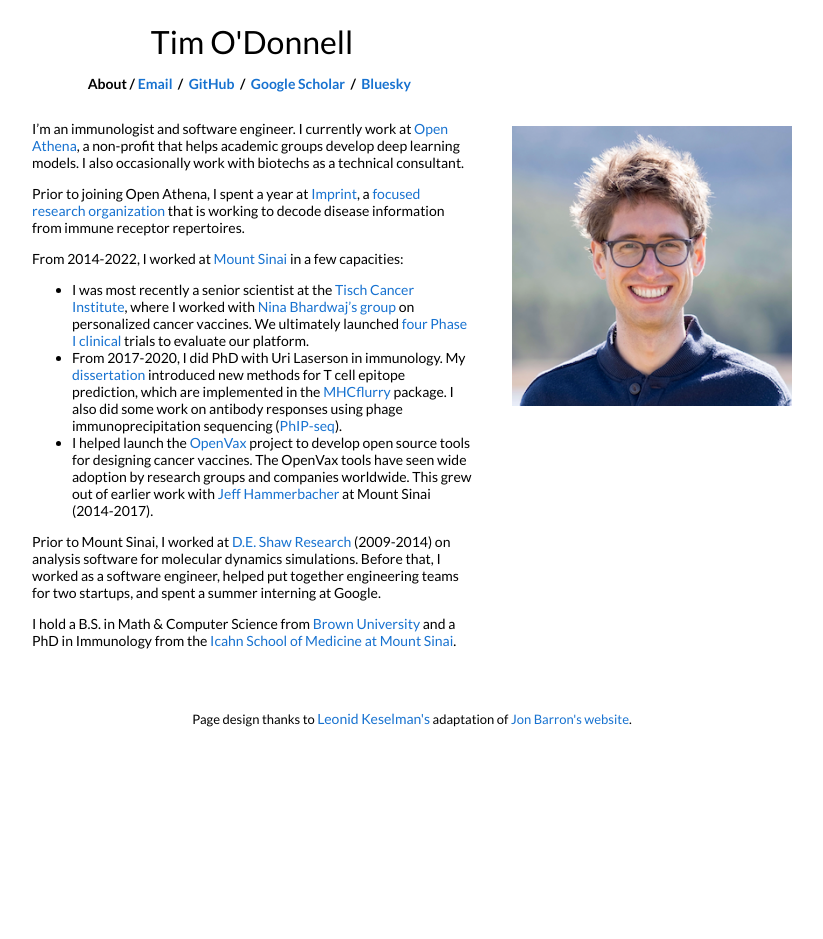
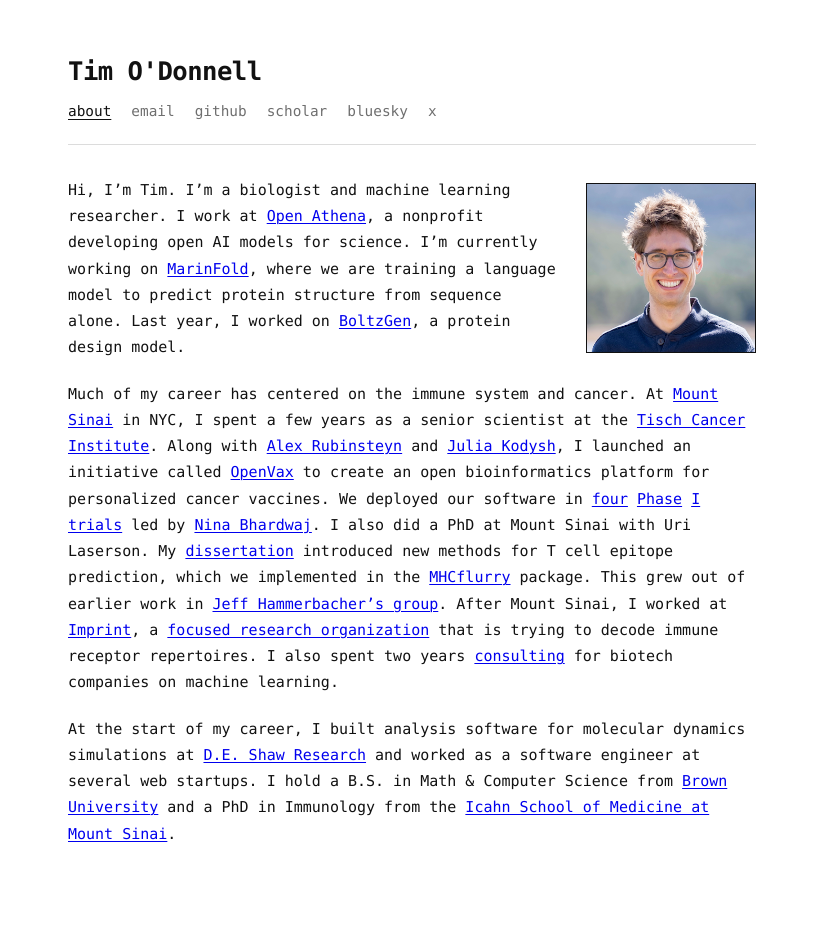
Before and after one commit to timodonnell/timodonnell.github.io, a Jekyll site: the page built from _posts/2021-10-28-preprint-club.md, in a window 1280 px wide. Shown: the whole page, without its empty margins (228-1051 px from the left). Built offline with Jekyll 4.4.1, drawn with Linux system fonts in a browser that asks for light colours; before the commit the page ends 900 px from its top, so only the background shows below that.

Commit message:
Redesign site with minimal monospace layout and rewrite bio
- Switch to a monospace, white-background design; drop the card/serif
  layout and Google Fonts (no external requests)
- Simplify the default and page layouts to a single column with a
  floated portrait
- Rewrite the about page: lead with current Open Athena work (MarinFold,
  BoltzGen), condense the career narrative, and refresh links/collaborators

Co-Authored-By: Claude Fable 5 <noreply@anthropic.com>

```diff
--- a/_includes/about.md
+++ b/_includes/about.md
@@ -1,24 +1,6 @@
-I'm an immunologist and software engineer. I currently work at
-[Open Athena](https://www.openathena.ai/), a non-profit that helps academic groups develop deep
-learning models. I also occasionally work with biotechs as a technical consultant.
+Hi, I'm Tim. I'm a biologist and machine learning researcher. I work at
+[Open Athena](https://www.openathena.ai/), a nonprofit developing open AI models for science. I'm currently working on [MarinFold](https://github.com/Open-Athena/MarinFold), where we are training a language model to predict protein structure from sequence alone. Last year, I worked on [BoltzGen](https://www.biorxiv.org/content/10.1101/2025.11.20.689494v2), a protein design model.
 
-Prior to joining Open Athena, I spent a year at [Imprint](https://www.imprint.org/), a [focused research organization](https://www.convergentresearch.org/about-fros) that is working to decode disease information from immune receptor repertoires.
+Much of my career has centered on the immune system and cancer. At [Mount Sinai](https://icahn.mssm.edu/) in NYC, I spent a few years as a senior scientist at the [Tisch Cancer Institute](https://icahn.mssm.edu/research/tisch). Along with [Alex Rubinsteyn](https://rubinsteyn.com/) and [Julia Kodysh](https://github.com/julia326), I launched an initiative called [OpenVax](https://github.com/openvax) to create an open bioinformatics platform for personalized cancer vaccines. We deployed our software in [four](https://clinicaltrials.gov/study/NCT02721043) [Phase](https://clinicaltrials.gov/study/NCT03223103) [I](https://clinicaltrials.gov/study/NCT03359239) [trials](https://clinicaltrials.gov/study/NCT05010200) led by [Nina Bhardwaj](https://icahn.mssm.edu/profiles/nina-bhardwaj). I also did a PhD at Mount Sinai with Uri Laserson. My [dissertation](/pdfs/TimODonnell-dissertation.pdf) introduced new methods for T cell epitope prediction, which we implemented in the [MHCflurry](https://github.com/openvax/mhcflurry) package. This grew out of earlier work in [Jeff Hammerbacher's group](https://github.com/hammerlab). After Mount Sinai, I worked at [Imprint](https://www.imprint.org/), a [focused research organization](https://www.convergentresearch.org/about-fros) that is trying to decode immune receptor repertoires. I also spent two years [consulting](https://www.inferenceprojects.com/) for biotech companies on machine learning.
 
-From 2014-2022, I worked at [Mount Sinai](https://icahn.mssm.edu/) in a few capacities:
-* I was most recently a senior scientist at the [Tisch Cancer Institute](https://icahn.mssm.edu/research/tisch), where I worked with [Nina Bhardwaj's group](https://icahn.mssm.edu/profiles/nina-bhardwaj) on personalized cancer vaccines. We ultimately launched [four](https://clinicaltrials.gov/study/NCT02721043) [Phase](https://clinicaltrials.gov/study/NCT03223103) [I](https://clinicaltrials.gov/study/NCT03359239) [clinical](https://clinicaltrials.gov/study/NCT05010200)
-trials to evaluate our platform.
-* From 2017-2020, I did PhD with Uri Laserson in immunology. My [dissertation](/pdfs/TimODonnell-dissertation.pdf) introduced
-new methods for T cell epitope prediction, which are implemented in the
-[MHCflurry](https://github.com/openvax/mhcflurry) package. I also did some work
-on antibody responses using phage immunoprecipitation
-sequencing ([PhIP-seq](https://en.wikipedia.org/wiki/PhIP-Seq)).
-* I helped launch the [OpenVax](https://github.com/openvax) project
-to develop open source tools for designing cancer vaccines. The OpenVax tools
-have seen wide adoption by research groups and companies worldwide. This grew out of earlier work with [Jeff Hammerbacher](https://www.hammerlab.org/) at Mount Sinai (2014-2017).
-
-Prior to Mount Sinai, I worked at [D.E. Shaw Research](https://www.deshawresearch.com/)
-(2009-2014) on analysis software for molecular dynamics simulations.
-Before that, I worked as a software engineer, helped put together engineering teams for two startups, and spent a summer interning at Google.
-
-I hold a B.S. in Math & Computer Science from [Brown University](https://cs.brown.edu) and
-a PhD in Immunology from the [Icahn School of Medicine at Mount Sinai](https://icahn.mssm.edu/).
+At the start of my career, I built analysis software for molecular dynamics simulations at [D.E. Shaw Research](https://www.deshawresearch.com/) and worked as a software engineer at several web startups. I hold a B.S. in Math & Computer Science from [Brown University](https://cs.brown.edu) and a PhD in Immunology from the [Icahn School of Medicine at Mount Sinai](https://icahn.mssm.edu/).
--- a/_layouts/default.html
+++ b/_layouts/default.html
@@ -1,139 +1,34 @@
 <!DOCTYPE HTML>
 <html lang="en">
-
 <head>
   <title>{{ site.name }}</title>
-
   <meta content="text/html; charset=utf-8" http-equiv="Content-Type">
-
   <meta name="author" content="{{ site.name }}" />
   <meta name="viewport" content="width=device-width, initial-scale=1">
-
+  <meta name="description" content="{{ site.name }}">
   <link rel="stylesheet" type="text/css" href="{{ site.baseurl }}/style.css" />
   <link rel="canonical" href="{{ page.url | replace:'index.html','' | prepend: site.baseurl | prepend: site.url }}">
-  <link href="https://fonts.googleapis.com/css?family=Lato:400,700,400italic,700italic" rel="stylesheet" type="text/css">
-
 </head>
 
 <body>
-  <table style="width:100%;max-width:800px;border:0px;border-spacing:0px;border-collapse:separate;margin-right:auto;margin-left:auto;">
-    <tr style="padding:0px">
-      <td style="padding:0px">
-        <table style="width:100%;border:0px;border-spacing:0px;border-collapse:separate;margin-right:auto;margin-left:auto;">
-          <tr style="padding:0px">
-            <td style="padding:0% 2.5%;width:60%;vertical-align:top">
-              <h1>
-                Tim O'Donnell
-              </h1>
-              <p style="text-align:center;font-weight:bold">
-                  About /
-                  <a href="mailto:&#116;&#105;&#109;&#111;&#100;&#111;&#110;&#110;&#101;&#108;&#108;&#064;&#103;&#109;&#097;&#105;&#108;&#046;&#099;&#111;&#109;">Email</a> &nbsp;/&nbsp;
-                  <a href="https://github.com/timodonnell">GitHub</a> &nbsp;/&nbsp;
-                  <a href="https://scholar.google.com/citations?user=mlCWcdwAAAAJ&hl=en">Google Scholar</a> &nbsp;/&nbsp;
-                  <a href="https://bsky.app/profile/timodonnell.bsky.social">Bluesky</a> &nbsp;
-                  <!-- <a href="/pdfs/TimODonnell-CV.pdf">CV</a> / -->
-                  <!-- <a href="/consulting">Consulting</a> -->
-                  <!-- <a href="https://docs.google.com/document/d/e/2PACX-1vS_DXfVnDL1EX5UqOcPDF30JUstDWz1OvoBXNpTRZa9IUBZzM2EQheOaU-WU_6XYrjpRD5o30-yyRXy/pub">CV</a> -->
-              </p>
-            </td>
-          </tr>
-          <tr style="padding:0px">
-            <td style="padding:0% 2.5%;width:60%;vertical-align:top">
-              {% capture my_include %}{% include about.md %}{% endcapture %}
-              {{ my_include | markdownify }}
-            </td>
-            <td style="padding:2.5%;width:40%;max-width:40%;vertical-align:top">
-              <img style="width:100%;max-width:100%;vertical-align:top" alt="profile photo" src="images/profile.png">
-            </td>
-          </tr>
-        </table>
+  <main class="site-shell">
+    <header class="site-header">
+      <h1 class="site-title">Tim O'Donnell</h1>
+      <nav class="site-nav" aria-label="Main navigation">
+        <a class="is-active" href="{{ site.baseurl }}/">about</a>
+        <a href="mailto:&#116;&#105;&#109;&#111;&#100;&#111;&#110;&#110;&#101;&#108;&#108;&#064;&#103;&#109;&#097;&#105;&#108;&#046;&#099;&#111;&#109;">email</a>
+        <a href="https://github.com/timodonnell">github</a>
+        <a href="https://scholar.google.com/citations?user=mlCWcdwAAAAJ&hl=en">scholar</a>
+        <a href="https://bsky.app/profile/timodonnell.bsky.social">bluesky</a>
+        <a href="https://x.com/timodonnell">x</a>
+      </nav>
+    </header>
 
-        <!--
-        <table style="width:100%;border:0px;border-spacing:0px;border-collapse:separate;margin-right:auto;margin-left:auto;">
-          <tr>
-            <td style="padding:2.5% 2.5% 0% 2.5%;width:100%;vertical-align:middle">
-              <h2>Selected research and software</h2>
-            </td>
-          </tr>
-        </table>
-        <table style="width:100%;border:0px;border-spacing:0px;border-collapse:separate;margin-right:auto;margin-left:auto;">
-
-          {% for post in site.posts %}
-          {% unless post.categories contains 'skip' %}
-
-          {% if post.highlight %} <tr bgcolor="#ffffd0" >{% else %} <tr> {% endif %}
-
-            <td style="padding:2.5%;width:25%;vertical-align:middle;min-width:120px">
-              <a href="{{post.paper}}"><img src="{{post.image}}" alt="project image" style="width:auto; height:auto; max-width:100%;" /></a>
-            </td>
-            {% if post.categories contains 'research' %}
-            <td style="padding:2.5%;width:75%;vertical-align:middle">
-              {% if post.suptitle %}<a href="{{post.paper}}"><h3 style="color:darkblue;font-size:140%">{{post.suptitle}}</h3></a><br />{% endif %}
-              {% if post.title %}<a href="{{post.paper}}"><h3>{{post.title}}</h3></a><br />{% endif %}
-              {% if post.authors %}{{post.authors}}<br />{% endif %}
-              <a href="{{post.paper}}"><em>{{post.venue}}</em>, {{ post.date | date: "%B %Y" }}</a>
-              &nbsp;|&nbsp;
-              {% if post.video %}
-              <a href="{{post.video}}">video</a>&nbsp;
-              {% endif %}
-              {% if post.code %}
-              <a href="{{post.code}}">code</a>&nbsp;
-              {% endif %}
-              {% if post.poster %}
-              <a href="{{post.poster}}">poster</a>&nbsp;
-              {% endif %}
-              {% if post.pdf %}
-              <a href="{{post.pdf}}">pdf</a>&nbsp;
-              {% endif %}
-              {% if post.slides %}
-              <a href="{{post.slides}}">slides</a>&nbsp;
-              {% endif %}
-              {% if post.highlight_link %} <br /><i>Highlight of: </i><a href="{{post.highlight_link}}">{{post.highlight_text}}</a><br />{% endif %}
-              <p></p>
-              {{ post.excerpt }}
-            </td>
-            {% else %}
-            <td style="padding:2.5%;width:75%;vertical-align:middle">
-              {% if post.suptitle %}<a href="{{post.link}}"><h3 style="color:darkblue;font-size:140%">{{post.suptitle}}</h3></a><br />{% endif %}
-              {% if post.title %}<a href="{{post.link}}"><h3>{{post.title}}</h3></a><br />{% endif %}
-              {% if post.video %}
-              <a href="{{post.video}}">video</a>
-              {% endif %}
-              {% if post.code %}
-              <a href="{{post.code}}">code</a>
-              {% endif %}
-              {% if post.poster %}
-              <a href="{{post.poster}}">poster</a>
-              {% endif %}
-              {% if post.slides %}
-              <a href="{{post.slides}}">slides</a>
-              {% endif %}
-              <p></p>
-              {{ post.excerpt }}
-            </td>
-            {% endif %}
-          </tr>
-          {% endunless %}
-          {% endfor %}
-        </table>
-        -->
-
-        <br>
-
-        <table style="width:100%;border:0px;border-spacing:0px;border-collapse:separate;margin-right:auto;margin-left:auto;">
-          <tr>
-            <td style="padding:0px">
-              <br>
-              <p style="text-align:center;font-size:small;">
-                Page design thanks to <a href="https://leonidk.com/">Leonid Keselman's</a> adaptation of
-                <a style="font-size:small;" href="https://jonbarron.info">Jon Barron's website</a>.
-              </p>
-            </td>
-          </tr>
-        </table>
-      </td>
-    </tr>
-  </table>
+    <section class="content">
+      <img class="portrait" alt="Profile photo" src="{{ site.baseurl }}/images/profile.png">
+      {% capture my_include %}{% include about.md %}{% endcapture %}
+      {{ my_include | markdownify }}
+    </section>
+  </main>
 </body>
-
 </html>
--- a/style.scss
+++ b/style.scss
@@ -1,77 +1,139 @@
 ---
 ---
 
-//
-// IMPORTS
-//
+:root {
+  --bg: #ffffff;
+  --text: #111111;
+  --muted: #6f6f6f;
+  --line: #dcdcdc;
+  --link: #0000ee;
+}
 
-//@import "reset";
-//@import "variables";
-// Syntax highlighting @import is at the bottom of this file
+* {
+  box-sizing: border-box;
+}
 
-/**************/
-/* BASE RULES */
-/**************/
+html,
+body {
+  margin: 0;
+  padding: 0;
+}
+
+body {
+  background: var(--bg);
+  color: var(--text);
+  font-family: ui-monospace, "SF Mono", SFMono-Regular, Menlo, Consolas, "Liberation Mono", monospace;
+  font-size: 15px;
+  line-height: 1.75;
+  -webkit-text-size-adjust: 100%;
+}
+
+::selection {
+  background: var(--text);
+  color: var(--bg);
+}
+
 a {
-  color: #1772d0;
+  color: var(--link);
+  text-decoration: underline;
+  text-decoration-thickness: 1px;
+  text-underline-offset: 2px;
+}
+
+a:hover,
+a:focus {
+  background: var(--link);
+  color: var(--bg);
+}
+
+.site-shell {
+  max-width: 46rem;
+  margin: 0 auto;
+  padding: 3.5rem 1.5rem 4.5rem;
+}
+
+.site-header {
+  border-bottom: 1px solid var(--line);
+  margin-bottom: 2rem;
+  padding-bottom: 1.25rem;
+}
+
+.site-title {
+  font-size: 1.6rem;
+  font-weight: 700;
+  letter-spacing: -0.02em;
+  line-height: 1.2;
+  margin: 0 0 0.75rem;
+}
+
+.site-nav {
+  display: flex;
+  flex-wrap: wrap;
+  gap: 0.25rem 1.25rem;
+  font-size: 0.9rem;
+}
+
+.site-nav a {
+  color: var(--muted);
   text-decoration: none;
 }
 
-a:focus,
-a:hover {
-  color: #f09228;
-  text-decoration: none;
+.site-nav a.is-active {
+  color: var(--text);
+  text-decoration: underline;
+  text-underline-offset: 3px;
 }
 
-body,
-td,
-th,
-tr,
-p,
-a {
-  font-family: 'Lato', Verdana, Helvetica, sans-serif;
-  font-size: 14px;
-  font-display: auto;
+.site-nav a:hover,
+.site-nav a:focus {
+  background: var(--text);
+  color: var(--bg);
+}
+
+.content::after {
+  content: "";
+  display: table;
+  clear: both;
+}
+
+.content p {
+  margin: 0 0 1.25rem;
+}
+
+.content ul {
+  margin: 0 0 1.25rem 1.25rem;
+  padding: 0;
+}
+
+.content li {
+  margin-bottom: 0.6rem;
+}
+
+.portrait {
+  float: right;
+  width: 170px;
+  margin: 0.35rem 0 1rem 1.75rem;
+  border: 1px solid var(--text);
+}
+
+h2 {
+  font-size: 1.15rem;
+  font-weight: 700;
+  line-height: 1.3;
+  margin: 0 0 1.25rem;
+}
+
+h3 {
+  font-size: 1rem;
+  margin: 1.5rem 0 0.5rem;
 }
 
 strong {
-  font-family: 'Lato', Verdana, Helvetica, sans-serif;
-  font-size: 14px;
-  font-display: auto;
+  font-weight: 700;
 }
 
-h2 {
-  font-family: 'Lato', Verdana, Helvetica, sans-serif;
-  font-size: 22px;
-  font-display: auto;
-  font-weight: normal;
-  padding: 0px;
-  margin: 0px;
-  display:inline;
-}
-
-h3 {
-  font-family: 'Lato', Verdana, Helvetica, sans-serif;
-  font-size: 14px;
-  font-weight: 700;
-  font-display: auto;
-  padding: 0px;
-  margin: 0px;
-  display:inline;
-}
-
-h1 {
-  font-family: 'Lato', Verdana, Helvetica, sans-serif;
-  font-size: 32px;
-  font-weight: normal;
-  font-display: auto;
-  text-align: center;
-  padding: 0px;
-  margin-block-start: 14px;
-  margin-block-end: 14px;
-  margin-left: 0px;
-  margin-right: 0px;
-
+span.highlight {
+  background-color: #fff3a3;
 }
 
 .one {
@@ -84,22 +146,25 @@ h1 {
   width: 160px;
   height: 160px;
   position: absolute;
-  transition: opacity .2s ease-in-out;
-  -moz-transition: opacity .2s ease-in-out;
-  -webkit-transition: opacity .2s ease-in-out;
+  transition: opacity 0.2s ease-in-out;
 }
 
 .fade {
-  transition: opacity .2s ease-in-out;
-  -moz-transition: opacity .2s ease-in-out;
-  -webkit-transition: opacity .2s ease-in-out;
+  transition: opacity 0.2s ease-in-out;
 }
 
-span.highlight {
-  background-color: #ffffd0;
+@media (max-width: 600px) {
+  .site-shell {
+    padding: 2rem 1.1rem 3rem;
+  }
+
+  .site-nav {
+    gap: 0.25rem 1rem;
+    font-size: 0.85rem;
+  }
+
+  .portrait {
+    width: 128px;
+    margin: 0.2rem 0 0.75rem 1rem;
+  }
 }
-
-// Settled on moving the import of syntax highlighting to the bottom of the CSS
-// ... Otherwise it really bloats up the top of the CSS file and makes it difficult to find the start
-//@import "highlights";
-//@import "svg-icons";
```
Also changed, not shown: _layouts/page.html (+20 -39 lines).
